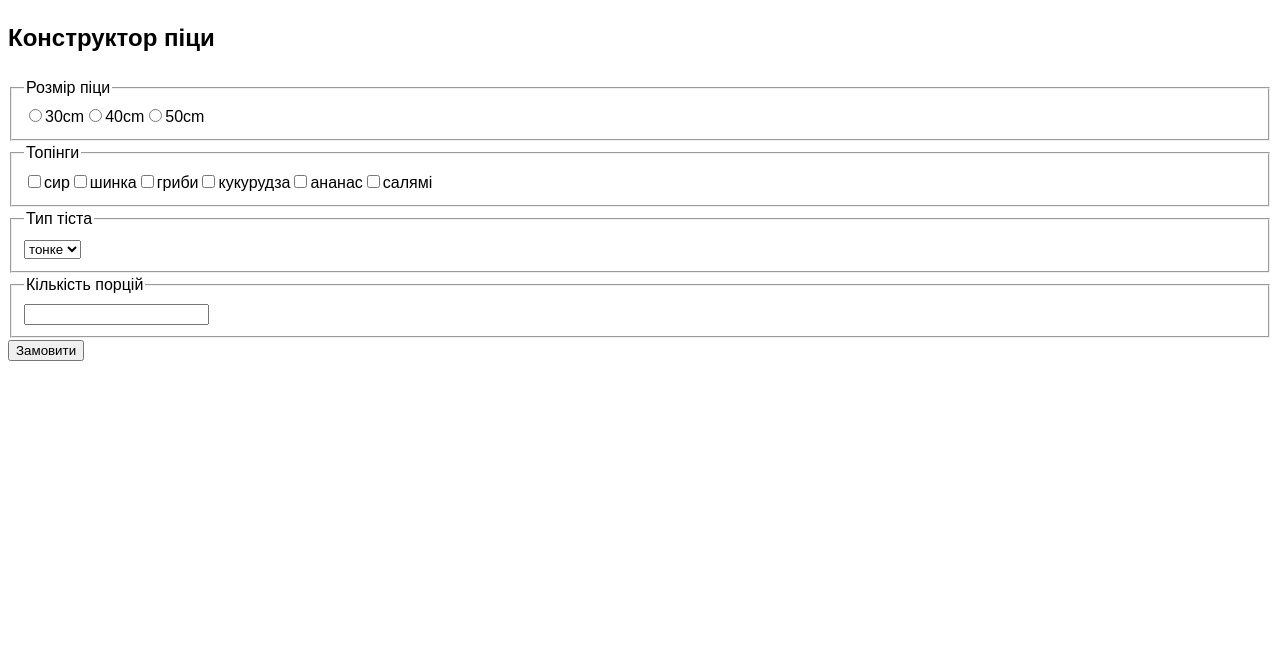
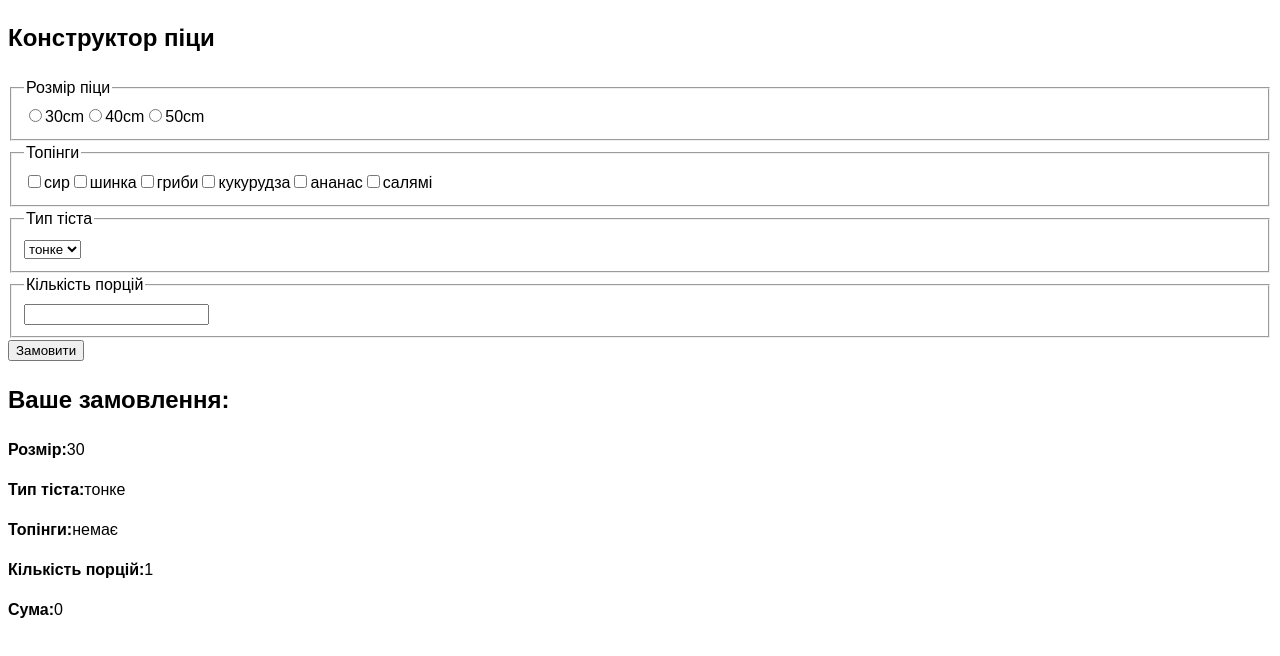
Before and after one commit to Ehorga/react-18-11-25, a React (Vite) app: page / in a window 1280 px wide. Shown: the top 656 px of the page. Built offline with nearby package versions, Linux system fonts and the light colour scheme; the HTML template or start-up script is replaced by a standard one.

Commit message:
bugCheck

```diff
--- a/src/components/PizzaConstructor/PizzaConstructor.jsx
+++ b/src/components/PizzaConstructor/PizzaConstructor.jsx
@@ -1,3 +1,4 @@
+import { useState } from "react";
 import {
   PIZZA_SIZES,
   TOPPINGS,
@@ -6,9 +7,15 @@ import {
   TOPPING_PRICE,
 } from "./data";
 const PizzaConstructor = () => {
+  const [size, setSize] = useState(PIZZA_SIZES[0].value);
+  const [topping, setTopping] = useState([]);
+  const [dough, setDough] = useState(DOUGH_TYPES[0]);
+  const [amount, setAmount] = useState(1);
+  const [order, setOrder] = useState({ size, dough , topping , amount , total:0});
+
   const showSize = (size) => (
     <label key={size.label}>
-      <input type="radio" value={size.value} name="size" />
+      <input type="radio" value={size.value} checked={size=== size.value} onChange={()=>setSize(size.value)} name="size" />
       <span>{size.label}</span>
     </label>
   );
@@ -45,6 +52,29 @@ const PizzaConstructor = () => {
         </fieldset>
         <button type="submit">Замовити</button>
       </form>
+      <article>
+        <h2>Ваше замовлення:</h2>
+        <p>
+          <strong>Розмір:</strong>
+          {order.size}
+        </p>
+        <p>
+          <strong>Тип тіста:</strong>
+          {order.dough}
+        </p>
+        <p>
+          <strong>Топінги:</strong>
+          {order.topping.length>0? order.topping.join(", ") : "немає"}
+        </p>
+        <p>
+          <strong>Кількість порцій:</strong>
+          {order.amount}
+        </p>
+        <p>
+          <strong>Сума:</strong>
+          {order.total}
+        </p>
+      </article>
     </section>
   );
 };
```
